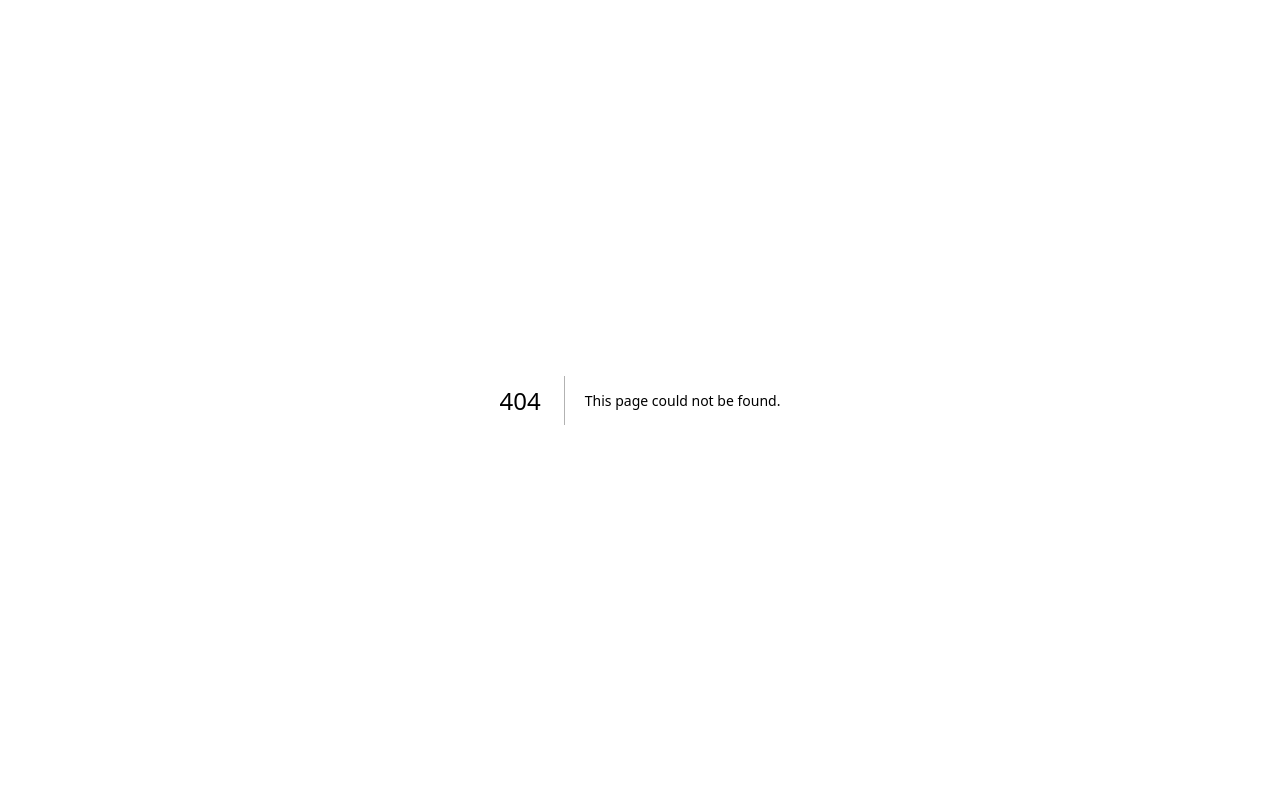
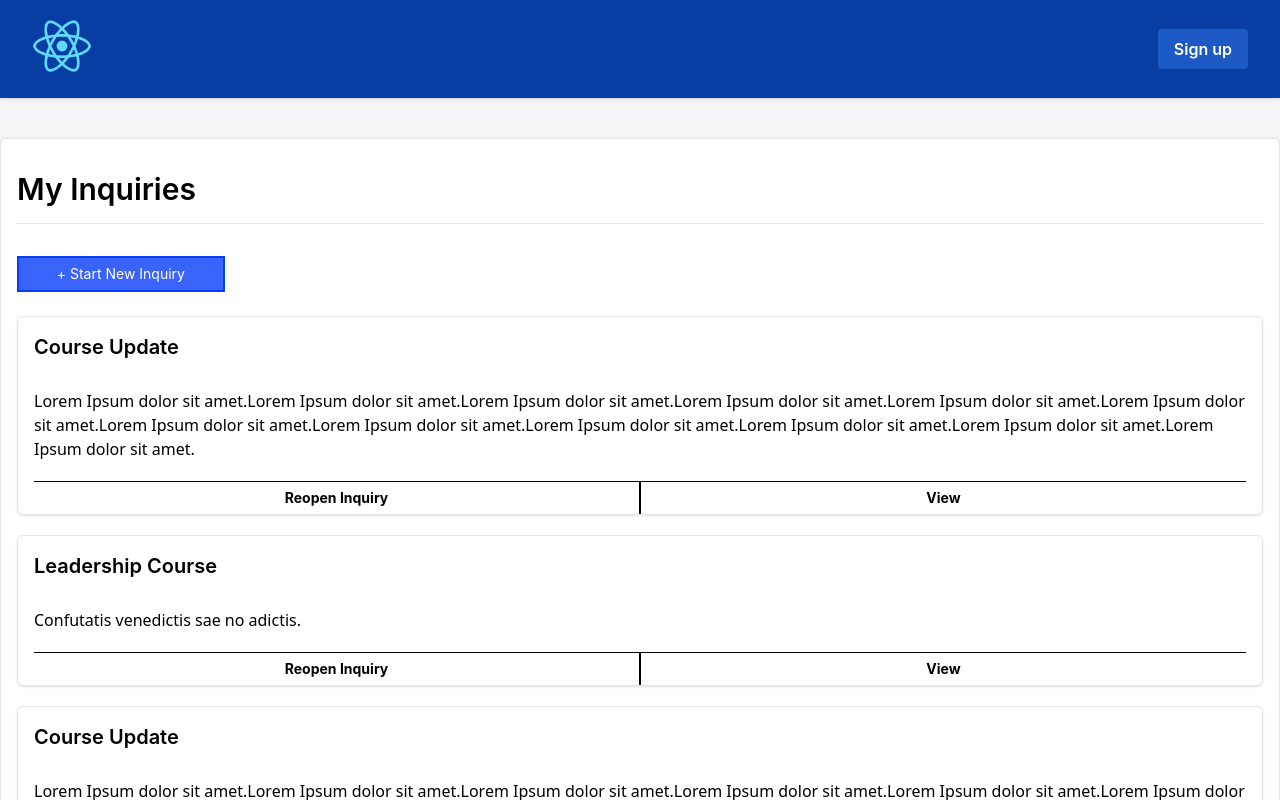
Before and after one commit to EDLM-MMT/MMT-Portal, a Next.js app: page /serviceMember/inquiries in a window 1280 px wide. Before the commit this address had no page. Shown: the top 800 px of the page. Built offline with nearby package versions, Linux system fonts and the light colour scheme.

Commit message:
First iteration of Inquiries page
Created inquiries page as well as reusable card component that can be used in My Degree Pathways page based on wireframes

```diff
--- a/package.json
+++ b/package.json
@@ -22,6 +22,7 @@
     "react-dom": "^18.2.0",
     "react-pdf": "^6.2.2",
     "react-scripts": "5.0.1",
+    "tailwind-merge": "^1.8.1",
     "web-vitals": "^2.1.4",
     "zustand": "^4.2.0"
   },
--- a/src/components/buttons/Button.js
+++ b/src/components/buttons/Button.js
@@ -1,10 +1,36 @@
 import Link from 'next/link';
+import { twMerge } from "tailwind-merge";
 
-export default function Button({ btnText, link }) {
+export default function Button({ btnText, className, link }) {
+
+    const classes = twMerge(`
+        flex
+        w-full
+        justify-center
+        text-sm
+        items-center
+        gap-2
+        dod-500
+        rounded-md
+        hover:shadow-md
+        text-white
+        bg-dod-500/80
+        hover:bg-blue-400
+        hover:text-white
+        px-2 p-1.5 transform
+        transition-all
+        duration-150
+        ease-in-out
+        border-dod-500
+        border-2
+        focus:ring-2
+        ring-dod-500 outline-none
+        ${className ?? ""}
+    `);
     return (
         <Link href={link} key={btnText} passHref>
             <button
-                className='flex justify-center text-sm items-center gap-2 dod-500 rounded-md hover:shadow-md text-white bg-dod-500/80 hover:bg-blue-400 hover:text-white px-2 p-1.5 transform transition-all duration-150 ease-in-out border-dod-500 border-2 focus:ring-2 ring-dod-500 outline-none'>
+                className={classes}>
                     {btnText}
                 </button>
         </Link>
--- /dev/null
+++ b/src/components/cards/TwoChoiceCard.js
@@ -0,0 +1,39 @@
+import { twMerge } from "tailwind-merge";
+import { useRouter } from "next/router"
+
+export default function TwoChoiceCard({ title, description, buttonLabel, routePath, children, className }){
+    const descriptionClass = twMerge(`
+        mt-4 font-sans line-clamp-6
+        ${className ?? ""}
+    `);
+    const router = useRouter();
+
+    const handleClick = () => {
+        router.push(`/${routePath}`);
+    }
+    return(
+        <div className='bg-white w-full border h-50 rounded-md border-gray-200 p-4 pb-0 shadow'>
+            <h1 className='text-xl font-semibold h-10'>
+                {title}
+            </h1>
+            <p className={descriptionClass}>
+                {description}
+            </p>
+            {children}
+            {buttonLabel &&
+            <div className='flex align-bottom items-bottom justify-center mt-10'>
+                <div className='inline-block align-bottom gap-2'>
+                    <button
+                        id={'view-course-button-'}
+                        className='flex justify-center items-center gap-2 dod-500 rounded-md hover:shadow-md text-white bg-dod-500/80 hover:bg-blue-400 hover:text-white px-2 p-1.5 transform transition-all duration-150 ease-in-out border-dod-500 border-2 focus:ring-2 ring-dod-500 outline-none'
+                        title='view course'
+                        onClick={handleClick}
+                    >
+                        {buttonLabel}
+                    </button>
+                </div>
+            </div>
+            }
+        </div>
+    )
+}
--- a/src/pages/dashboard/serviceMember/serviceMemberDashboard.js
+++ b/src/pages/dashboard/serviceMember/serviceMemberDashboard.js
@@ -12,7 +12,7 @@ const cards = [
         title: "Inquiries",
         description: "Open an Inquiry or access previous inquiries for assistance or corrections to your records",
         buttonLabel: "Go to Inquiries",
-        routePath:"inquiries"
+        routePath:"serviceMember/inquiries"
     },
     {
         title: "Degree Agreements",
--- /dev/null
+++ b/src/pages/serviceMember/inquiries.js
@@ -0,0 +1,93 @@
+import Button from '@/components/buttons/Button';
+import DefaultLayout from '@/components/layouts/DefaultLayout';
+import useStore from '@/store/store';
+import TwoChoiceCard from '@/components/cards/TwoChoiceCard';
+
+
+export default function Inquiry() {
+    const userData = useStore((state) => state.userData);
+
+    const cards = [
+        {
+            title: "Course Update",
+            description: "Lorem Ipsum dolor sit amet.Lorem Ipsum dolor sit amet.Lorem Ipsum dolor sit amet.Lorem Ipsum dolor sit amet.Lorem Ipsum dolor sit amet.Lorem Ipsum dolor sit amet.Lorem Ipsum dolor sit amet.Lorem Ipsum dolor sit amet.Lorem Ipsum dolor sit amet.Lorem Ipsum dolor sit amet.Lorem Ipsum dolor sit amet.Lorem Ipsum dolor sit amet.",
+            // buttonLabel: "View Basic Transcript",
+            routePath:"serviceMember/transcripts/basicTranscript",
+            type: "Basic"
+        },
+        {
+            title: "Leadership Course",
+            description: "Confutatis venedictis sae no adictis. ",
+            // buttonLabel: "View Summary Transcript",
+            routePath:"serviceMember/transcripts/summaryTranscript",
+            type: "Summary"
+        },
+        {
+            title: "Course Update",
+            description: "Lorem Ipsum dolor sit amet.Lorem Ipsum dolor sit amet.Lorem Ipsum dolor sit amet.Lorem Ipsum dolor sit amet.Lorem Ipsum dolor sit amet.Lorem Ipsum dolor sit amet.Lorem Ipsum dolor sit amet.Lorem Ipsum dolor sit amet.Lorem Ipsum dolor sit amet.Lorem Ipsum dolor sit amet.Lorem Ipsum dolor sit amet.Lorem Ipsum dolor sit amet.",
+            // buttonLabel: "View Basic Transcript",
+            routePath:"serviceMember/transcripts/basicTranscript",
+            type: "Basic"
+        },
+
+
+    ]
+
+    return (
+        <DefaultLayout>
+            <div className='bg-white w-full border rounded-md border-gray-200 p-4 shadow'>
+                <h1 className='pb-4 border-b mt-4 mb-8 text-3xl font-semibold'>
+                    <div className='flex flex-row justify-between'>
+                        My Inquiries
+                    </div>
+                </h1>
+                <div className=' flex-col flex w-1/6 justify-start pb-6'>
+                    <Button className="rounded-none" btnText={"+ Start New Inquiry"} link={'/serviceMember/transcripts/'}/>
+
+                </div>
+                <div className=' flex-col flex h-18 justify-center w-full gap-5'>
+                    {cards.map((card, index) => {
+                        return(
+                            <>
+                                <TwoChoiceCard key={index} title={card.title} description={card.description} buttonLabel={card.buttonLabel} routePath={card.routePath}>
+                                    <div className='flex flex-row align-bottom mt-5'>
+                                        <div className= 'w-1/2'>
+                                            <Button
+                                                className='text-black bg-white hover:bg-white hover:text-black justify-center
+                                                h-18
+                                                text-sm
+                                                font-bold
+                                                items-center
+                                                border-black
+                                                border
+                                                border-l-0
+                                                border-b-0
+                                                rounded-none
+                                                gap-2 '
+                                                btnText={"Reopen Inquiry"}
+                                                link={'/serviceMember/transcripts/'}/>
+                                        </div>
+                                        <div className= 'w-1/2'>
+                                            <Button  className='text-black bg-white hover:bg-white hover:text-black justify-center
+                                                text-sm
+                                                font-bold
+                                                items-center
+                                                border-black
+                                                border
+                                                border-r-0
+                                                border-b-0
+                                                rounded-none
+                                                gap-2 '
+                                                btnText={"View"}
+                                                link={'/profile'}/>
+                                        </div>
+                                    </div>
+                                </TwoChoiceCard>
+                            </>
+                        )
+                    })}
+                </div>
+            </div>
+        </DefaultLayout>
+    );
+}
```
Also changed, not shown: 1 other file (tests, documents, lock files or other folders).
